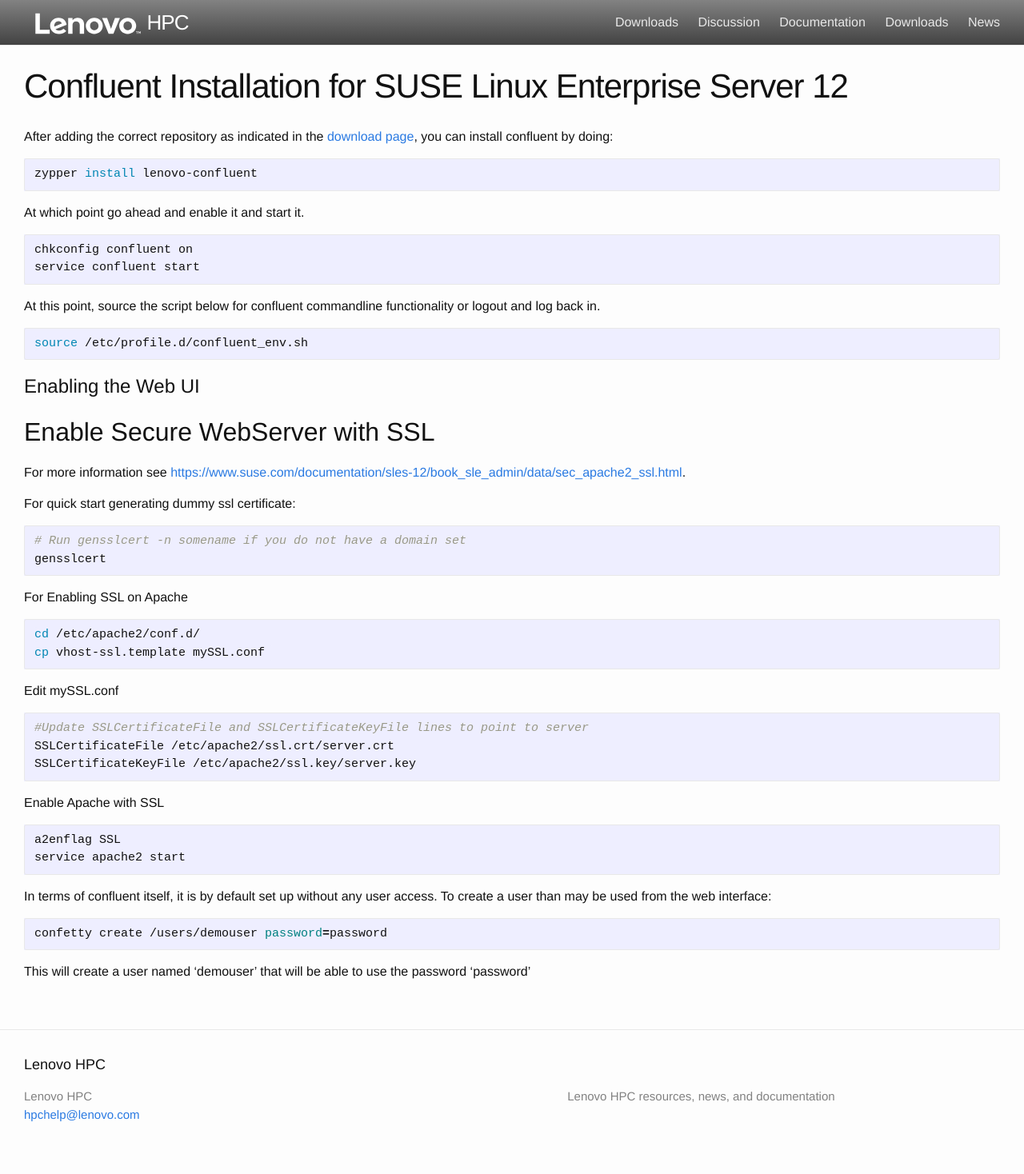
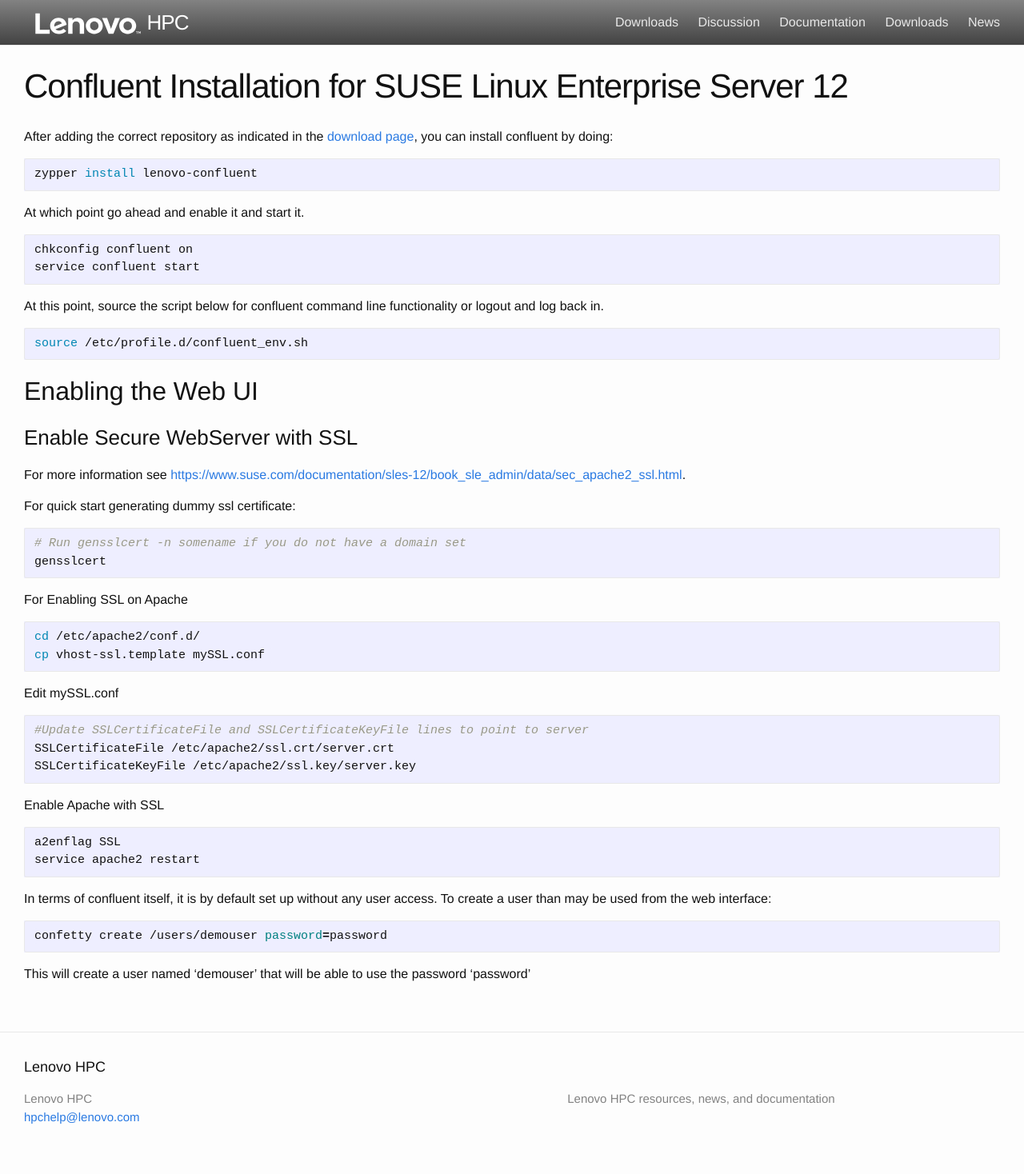
Before and after one commit to xcat2/confluent-docs, a Jekyll site: the page built from docs/installconfluent_suse.md, in a window 1280 px wide. Shown: the whole page at 80% size. Built offline with Jekyll 4.4.1, drawn with Linux system fonts in a browser that asks for light colours.

Commit message:
Updating header size and apache2 restart

````diff
--- a/docs/installconfluent_suse.md
+++ b/docs/installconfluent_suse.md
@@ -13,14 +13,14 @@
 chkconfig confluent on
 service confluent start
 ```
-At this point, source the script below for confluent commandline functionality or logout and log back in.
+At this point, source the script below for confluent command line functionality or logout and log back in.
 ```sh
 source /etc/profile.d/confluent_env.sh
 ```
 
-# Enabling the Web UI
+## Enabling the Web UI
 
-## Enable Secure WebServer with SSL
+### Enable Secure WebServer with SSL
 
 For more information see [https://www.suse.com/documentation/sles-12/book_sle_admin/data/sec_apache2_ssl.html](https://www.suse.com/documentation/sles-12/book_sle_admin/data/sec_apache2_ssl.html).
 
@@ -43,7 +43,7 @@
 Enable Apache with SSL
 ```sh
 a2enflag SSL
-service apache2 start
+service apache2 restart
 ```
 
 In terms of confluent itself, it is by default set up without any user access.  To create a user than may be used from the web interface:
````
Also changed, not shown: docs/installconfluent_rhel.md (+1 -1 lines), docs/installxcat_rhel.md (+2 -6 lines), docs/installxcat_suse.md (+1 -1 lines).
